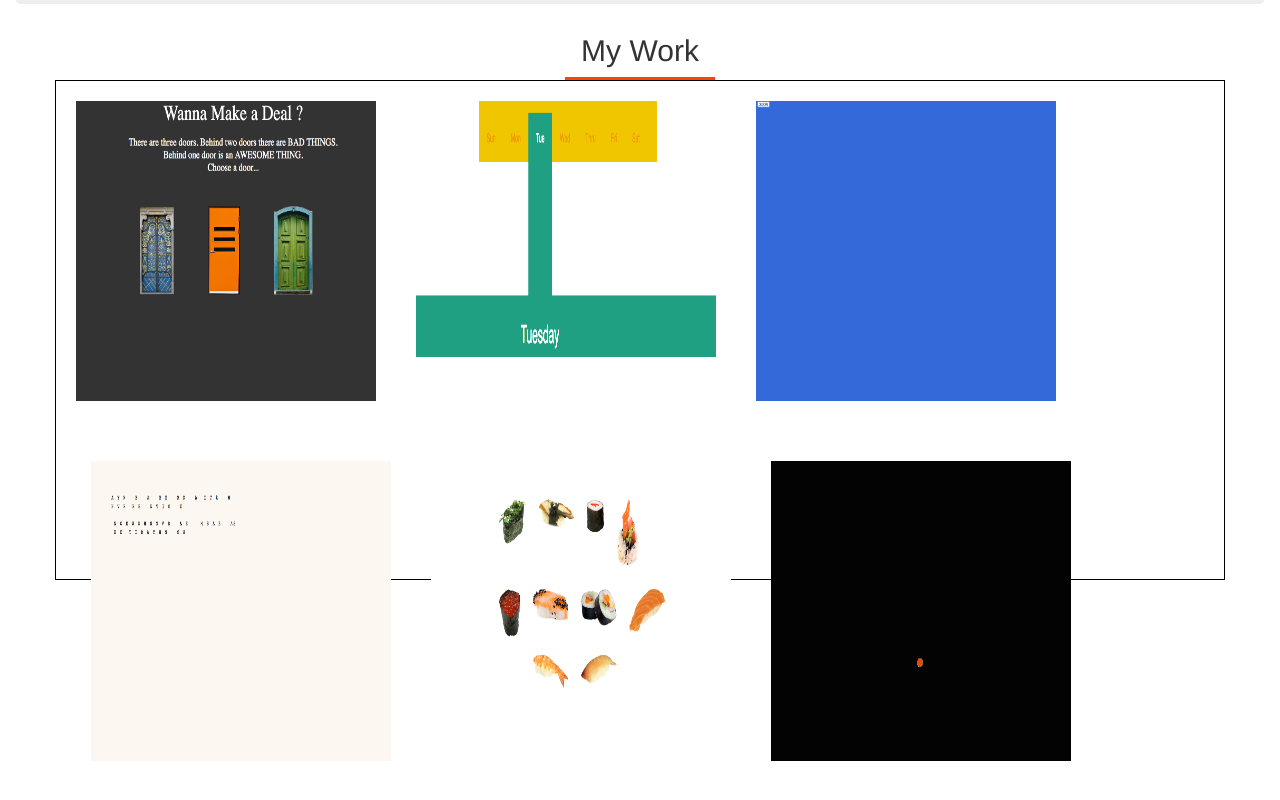
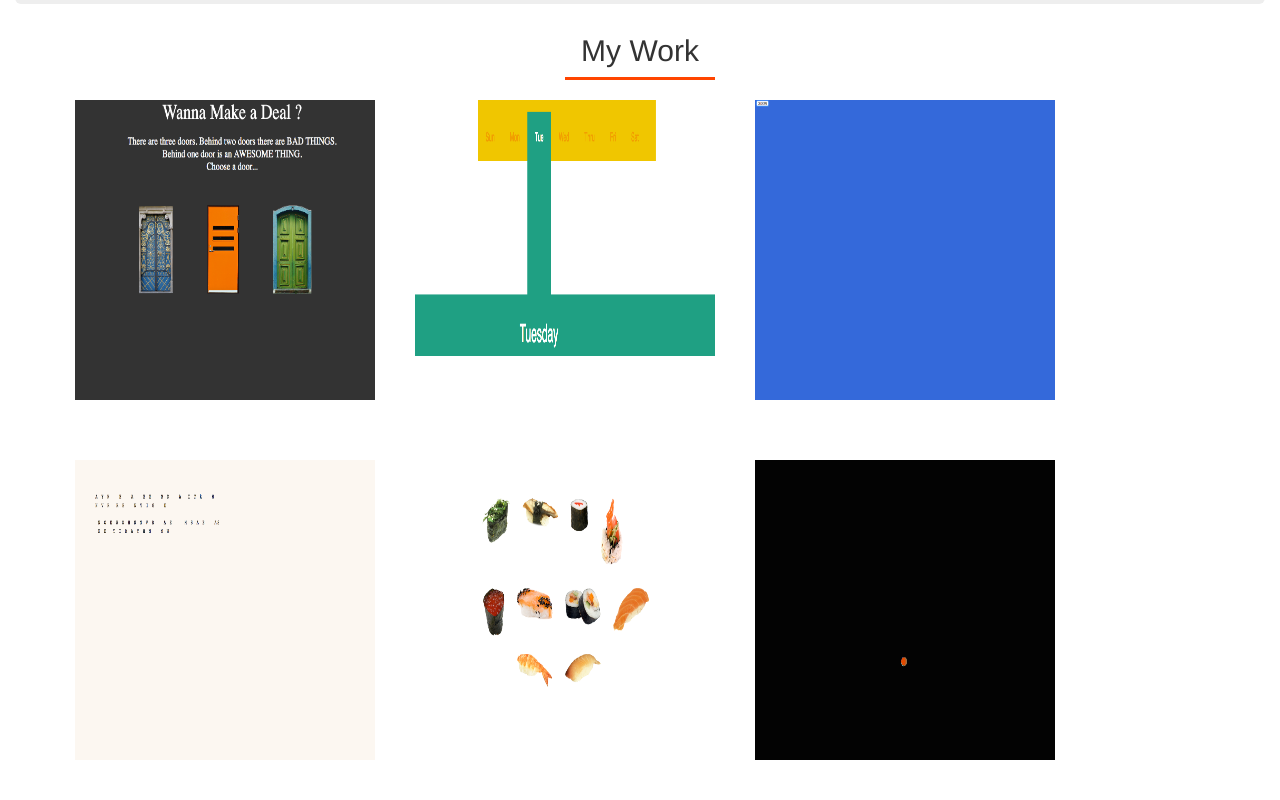
Before and after one commit to suchitrakadambi/suchitrakadambi.github.io, a plain HTML site: page index.html in a window 1280 px wide. Shown: the part 1864-2664 px from the top of the page. Drawn offline with nearby package versions, Linux system fonts and the light colour scheme.

Commit message:
adding the changes made

```diff
--- a/index.html
+++ b/index.html
@@ -78,7 +78,7 @@
   <div class = "mywork">
 <h2 class = "text-center">My Work</h2>
     <div class ="horline center-block"></div>
-    <div class="container" style = "height: 500px; border: 1px solid black">
+    <div class="container">
       <div class = "row">
       <div class = "imagecontainer" style = " background-color: white">
       <div class = "informationcontainer" >
@@ -102,8 +102,8 @@
         </div>
       </div>
       </div>
-      <!--end of the row-->
-<div class = "row"></div>
+      <!--end of the row 1-->
+<div class = "row">
       <div class = "imagecontainer" style = " background-color: white">
         <div class = "informationcontainer" >
           <a href="./websites/secreat-message"><img src="images/secreatmessage.png" class = "monty"></a>
@@ -122,6 +122,8 @@
           <span class = "hidetext">Mouse Follower</span>
         </div>
       </div>
+</div>
+      <!--end of the row 2-->
     </div>
 </div>
 
```
Also changed, not shown: websites/mouse-follower/index.html (+1 -1 lines).
